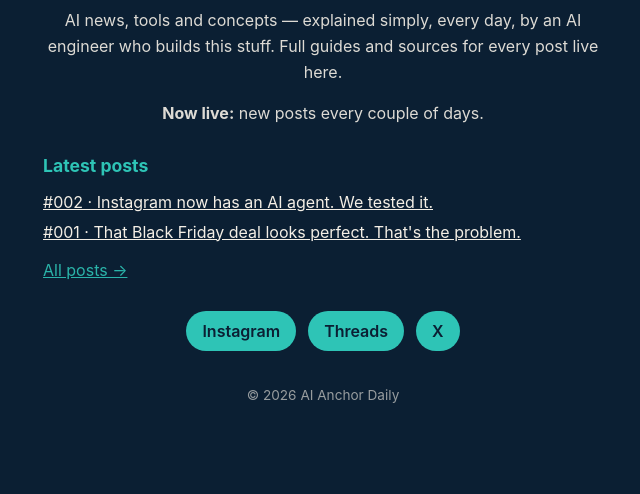
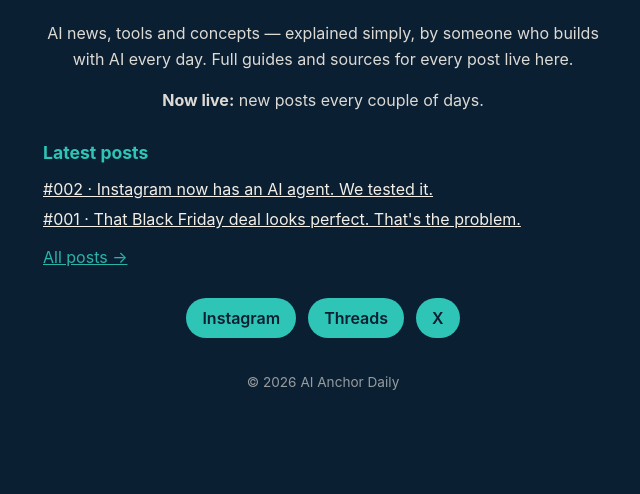
Before and after one commit to aianchordaily/aianchordaily.github.io, a plain HTML site: page index.html in a window 1280 px wide. Shown: the part 306-800 px from the top of the page, without its empty margins (317-957 px from the left). Drawn offline with Linux system fonts and the light colour scheme.

Commit message:
chat: homepage wording
Co-Authored-By: Claude Opus 5.5 <noreply@anthropic.com>
Claude-Session: https://claude.ai/code/session_01TVuhDkSyuEkQCMFnW5dHp7

```diff
--- a/index.html
+++ b/index.html
@@ -30,7 +30,7 @@
     <img class="logo" src="/assets/brand/logo-mark.svg" alt="AI Anchor Daily logo" width="124" height="100">
     <h1>AI Anchor Daily</h1>
     <p class="tag">Your steady guide through the AI chaos</p>
-    <p>AI news, tools and concepts — explained simply, every day, by an AI engineer who builds this stuff. Full guides and sources for every post live here.</p>
+    <p>AI news, tools and concepts — explained simply, by someone who builds with AI every day. Full guides and sources for every post live here.</p>
     <p><strong>Now live:</strong> new posts every couple of days.</p>
     <section class="latest" style="text-align:left;margin-top:28px">
       <h2 style="font-size:1.1rem;color:var(--teal)">Latest posts</h2>
```
